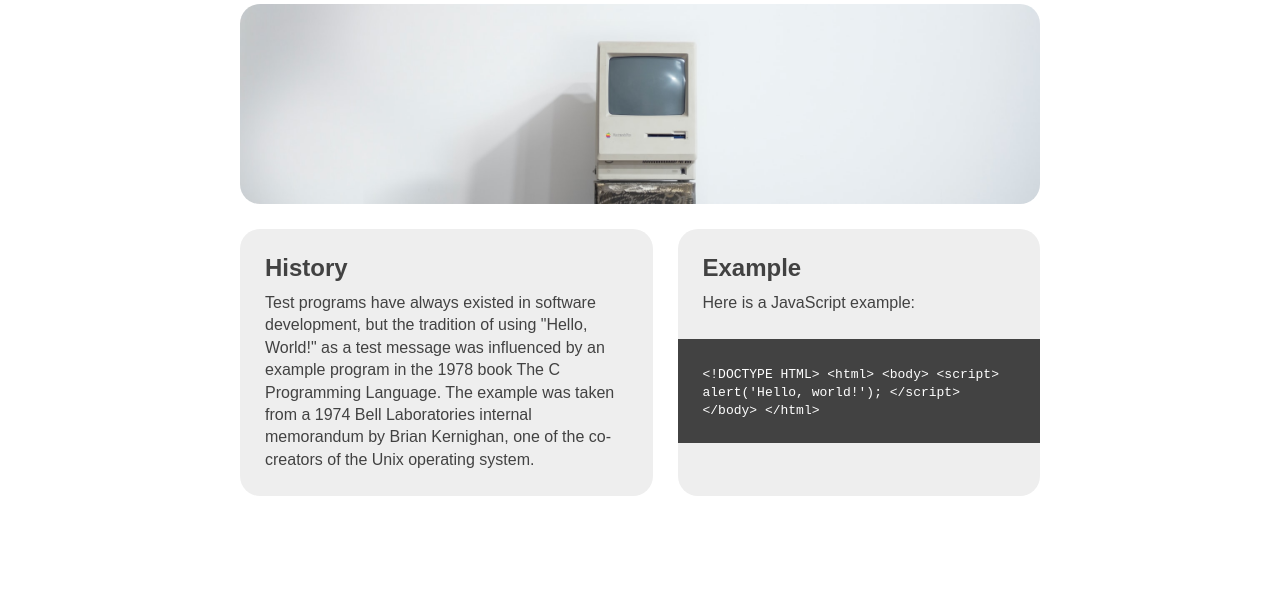
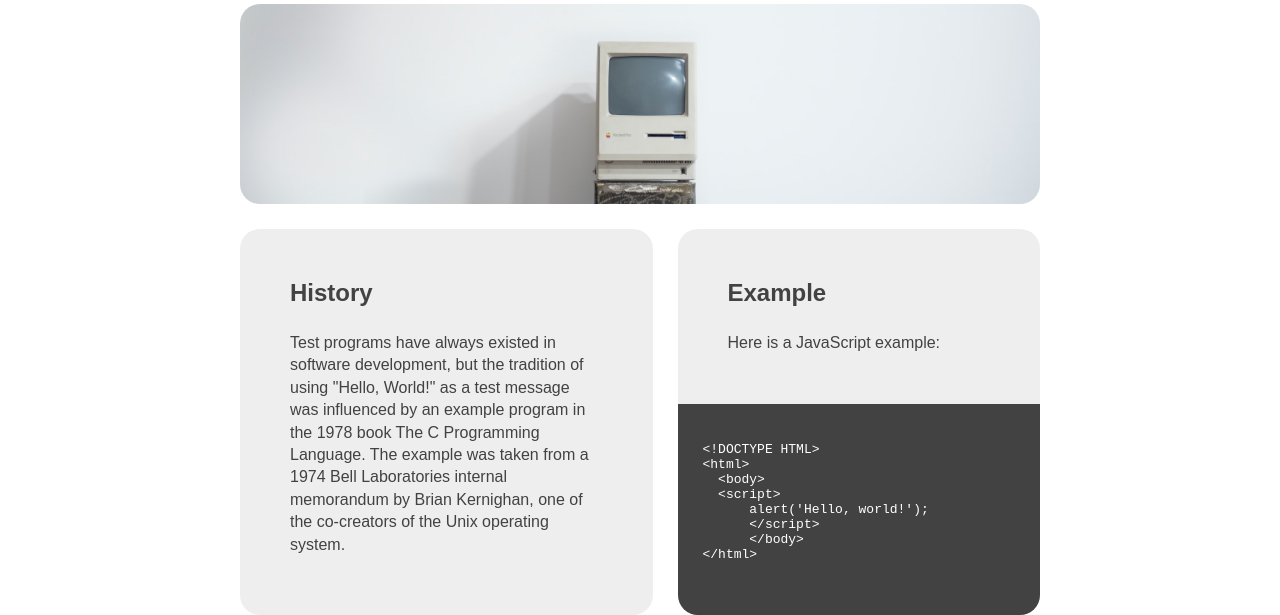
Before and after one commit to phucnguyen-alva/codespaces-demo, a plain HTML site: page index.html in a window 1280 px wide. Shown: the part 191-806 px from the top of the page. Drawn offline with Linux system fonts and the light colour scheme.

Commit message:
update css

```diff
--- a/index.html
+++ b/index.html
@@ -23,7 +23,7 @@
             <p>Here is a JavaScript example:</p>
           </div>
           <div class="code-html">
-            <code>
+            <code><pre>
 &lt;!DOCTYPE HTML&gt;
 &lt;html&gt;
   &lt;body&gt;
@@ -32,7 +32,7 @@
       &lt;/script&gt;
       &lt;/body&gt;
 &lt;/html&gt;
-            </code>
+            </pre></code>
           </div>
         </section>
       </div>
--- a/myscreen.css
+++ b/myscreen.css
@@ -67,4 +67,13 @@ div.code-html{
     padding: 25px;
     background: #424242;
     color: #fff;
+    border-bottom-left-radius: 20px;
+    border-bottom-right-radius: 20px;
 }
+
+.details section p {
+    margin:25px;
+}
+.details section h2{
+    margin: 25px;
+}
```
Lines whose indentation alone changed are shown as unchanged.
